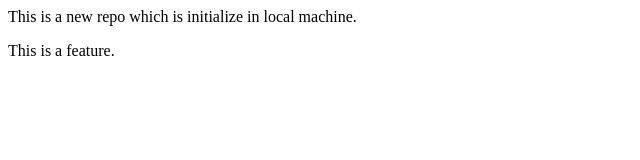
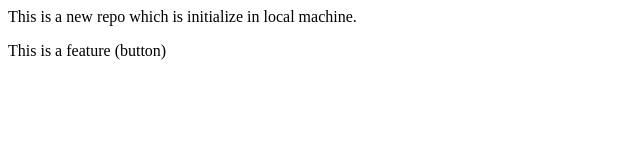
Before and after one commit to muhammadFarooq001/LocalRepo, a plain HTML site: page index.html in a window 1280 px wide. Shown: the full height of the page, 0-640 px from the left. Drawn offline with Linux system fonts and the light colour scheme.

Commit message:
add button

```diff
--- a/index.html
+++ b/index.html
@@ -1,2 +1,2 @@
 <p>This is a new repo which is initialize in local machine.</p>
-<p>This is a feature.</p>
+<p>This is a feature (button)</p>
```
